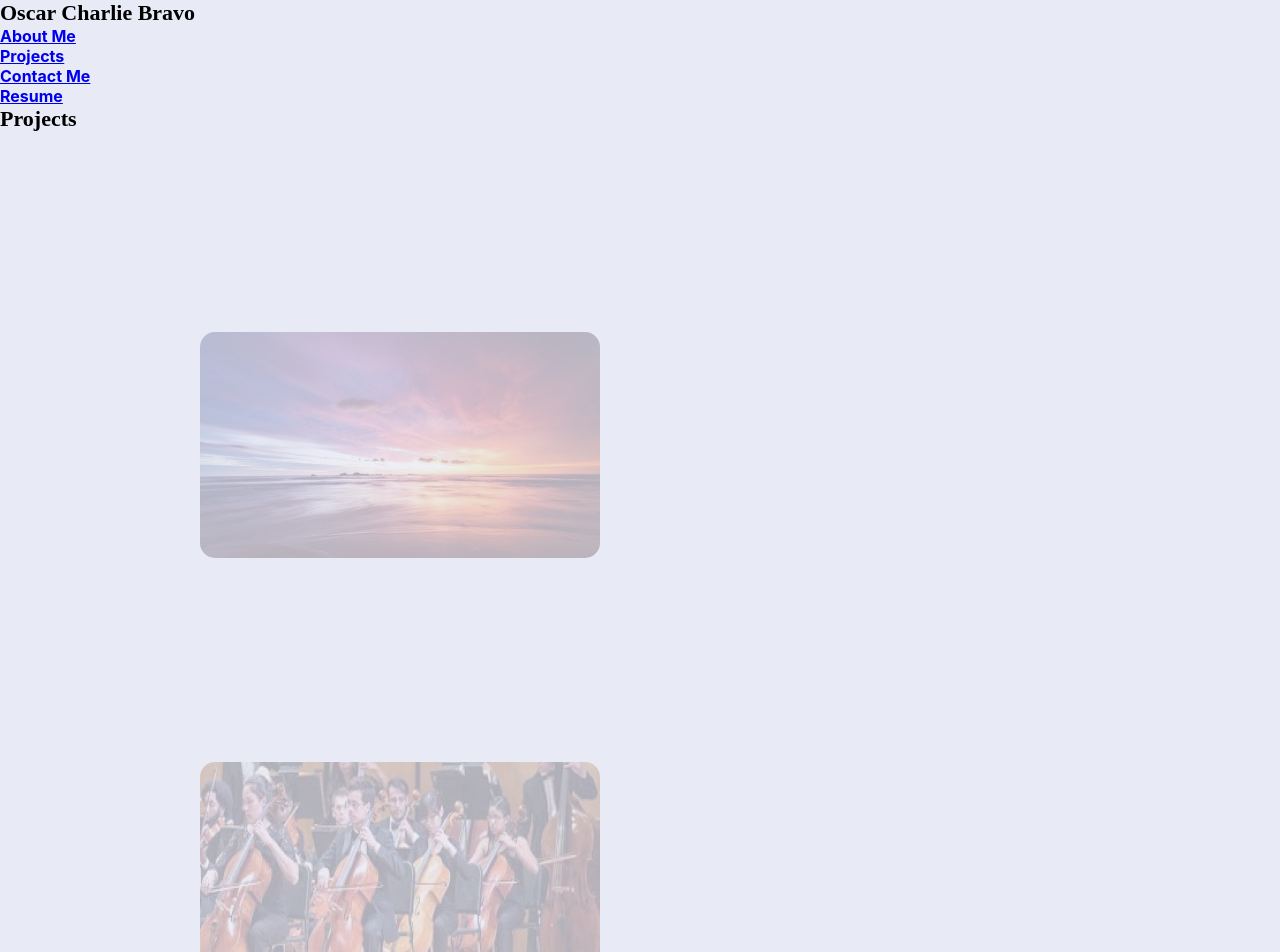
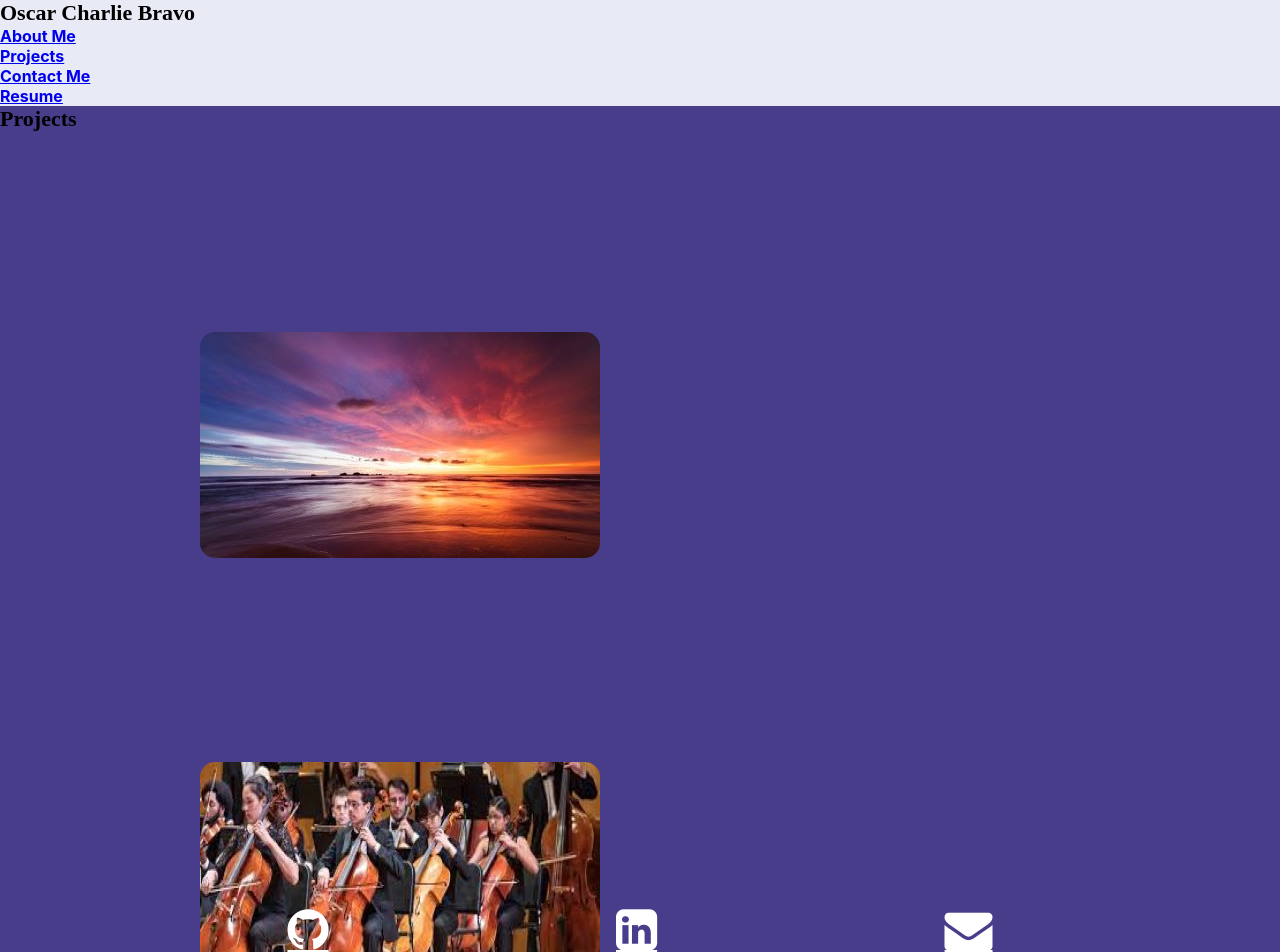
Before and after one commit to oscarcbryant/React-PortfolioV2, a React (Create React App) app in the folder react-portfolio/: page /projects in a window 1280 px wide. Shown: the top 952 px of the page. Built offline with nearby package versions, Linux system fonts and the light colour scheme; a web font is replaced by a local one.

Commit message:
adding container to components

```diff
--- a/react-portfolio/src/components/about.js
+++ b/react-portfolio/src/components/about.js
@@ -11,6 +11,7 @@
 
 function About() {
     return (
+    <div className="component">
     <div style={styles.about}>
     <div className="aboutMe">
         <h1>About Me</h1>
@@ -24,6 +25,7 @@
         </p>
     </div>
     </div>
+    </div>
     );
   }
 
--- a/react-portfolio/src/components/contact.js
+++ b/react-portfolio/src/components/contact.js
@@ -1,15 +1,16 @@
 import React from 'react';
 
-const styles = {
-    contact: {
-        background: '#5e7f8a'
-    }
-};
+// const styles = {
+//     contact: {
+//         background: '#5e7f8a'
+//     }
+// };
 
 
 function Contact() {
     return (
-        <div style={styles.contact}>
+        <div className="component">
+        {/* <div style={styles.contact}> */}
         <div className="contactform">
         <h1>Contact</h1>
         <form>
@@ -23,6 +24,7 @@
          </form>
       </div>
       </div>
+    //   </div>
     );
   }
 
--- a/react-portfolio/src/components/projects.js
+++ b/react-portfolio/src/components/projects.js
@@ -7,11 +7,11 @@
 
 const styles = {
     projects: {
-        background: '#e8eaf6'
+        background: '#483D8B'
     },
     images: {
         margin: '100px',
-        opacity: '0.5'
+        opacity: '1'
     }
 };
 
@@ -19,6 +19,7 @@
 
 function Projects() {
     return (
+    <div className="component">
     <div style={styles.projects}>
     <body className="projects">
     <div>
@@ -35,6 +36,7 @@
     </div>
     </body>
     </div>
+    </div>
     )
 };
 
--- a/react-portfolio/src/index.css
+++ b/react-portfolio/src/index.css
@@ -47,4 +47,13 @@
 
 #icons {
   color: white;
+  display: flex;
+  justify-content: space-evenly;
+  align-items: center;
+
 }
+
+.component {
+  height: 100vh;
+  background-color: #483D8B;
+}
```
